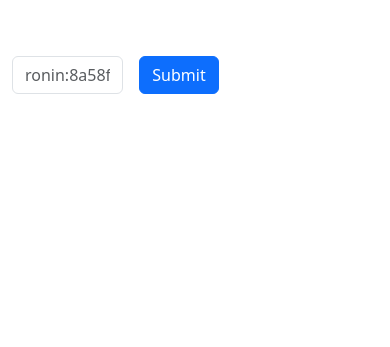
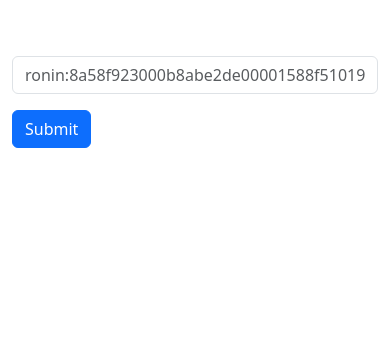
Before and after one commit to rgraner/metamaxie, a Django app: page /add/ in a window 390 px wide. Shown: the part 79-426 px from the top of the page. Run offline with Django 3.2, Linux system fonts and the light colour scheme; the visitor is signed in with stand-in values (Sample User, id 1); data that the repository does not hold is empty; some libraries are stand-ins or nearby versions.

Commit message:
Text coorrection in the Help task page, add_scholarship field responsive.

```diff
--- a/scholarships/templates/scholarships/add_scholarship.html
+++ b/scholarships/templates/scholarships/add_scholarship.html
@@ -9,7 +9,7 @@
 {% block content %}
 
     <form action="{% url 'scholarships:add_scholarship' %}" method="post" class="form row g-3"onsubmit="myBtn.disabled = true; return true;">
-        <div class="col-4">
+        <div class="col-sm-4">
             {% csrf_token %}
             {{ form|crispy }}
         </div>
--- a/tasks/templates/tasks/help_task.html
+++ b/tasks/templates/tasks/help_task.html
@@ -21,7 +21,7 @@
     <p>
         Start by giving a name to the target to be identified when you assign it to a scholar.
         Then, input the smaller number in the following field, in this example 75.
-        The next field input is 60, which is the percentage you will receive if the scholar has produced less than 75 SLP's as an average.
+        The next field, according to the example, is 60, which is the percentage you will receive if the scholar has produced less than 75 SLP's as an average.
         The following field labelled "otherwise, I receive.." means that if the scholar produced 75 or more SLP's you will input 55 according to the example and finally click the submit button.
     </p>
         <img src="/media/Sharing&Target-01.png" alt="">
```
